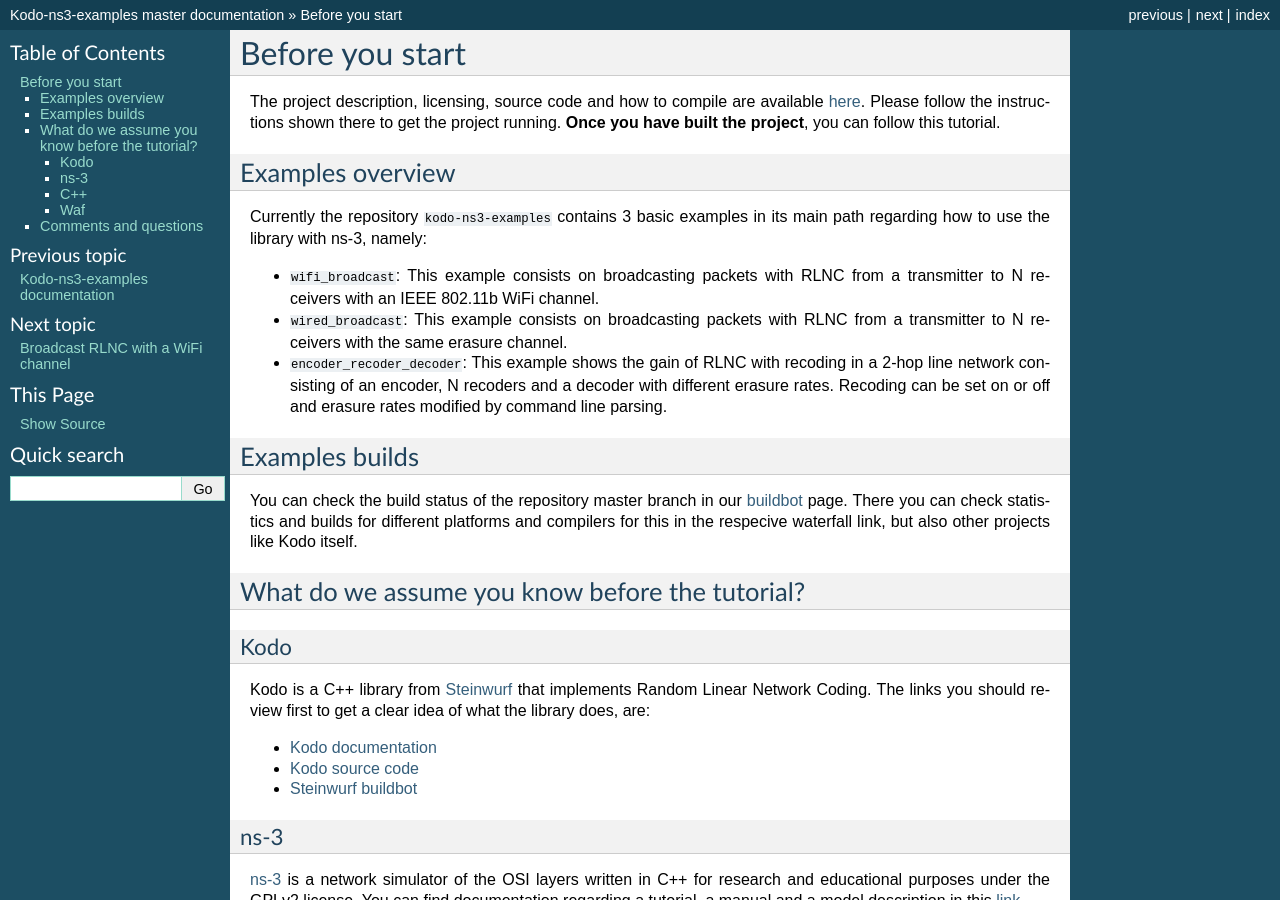
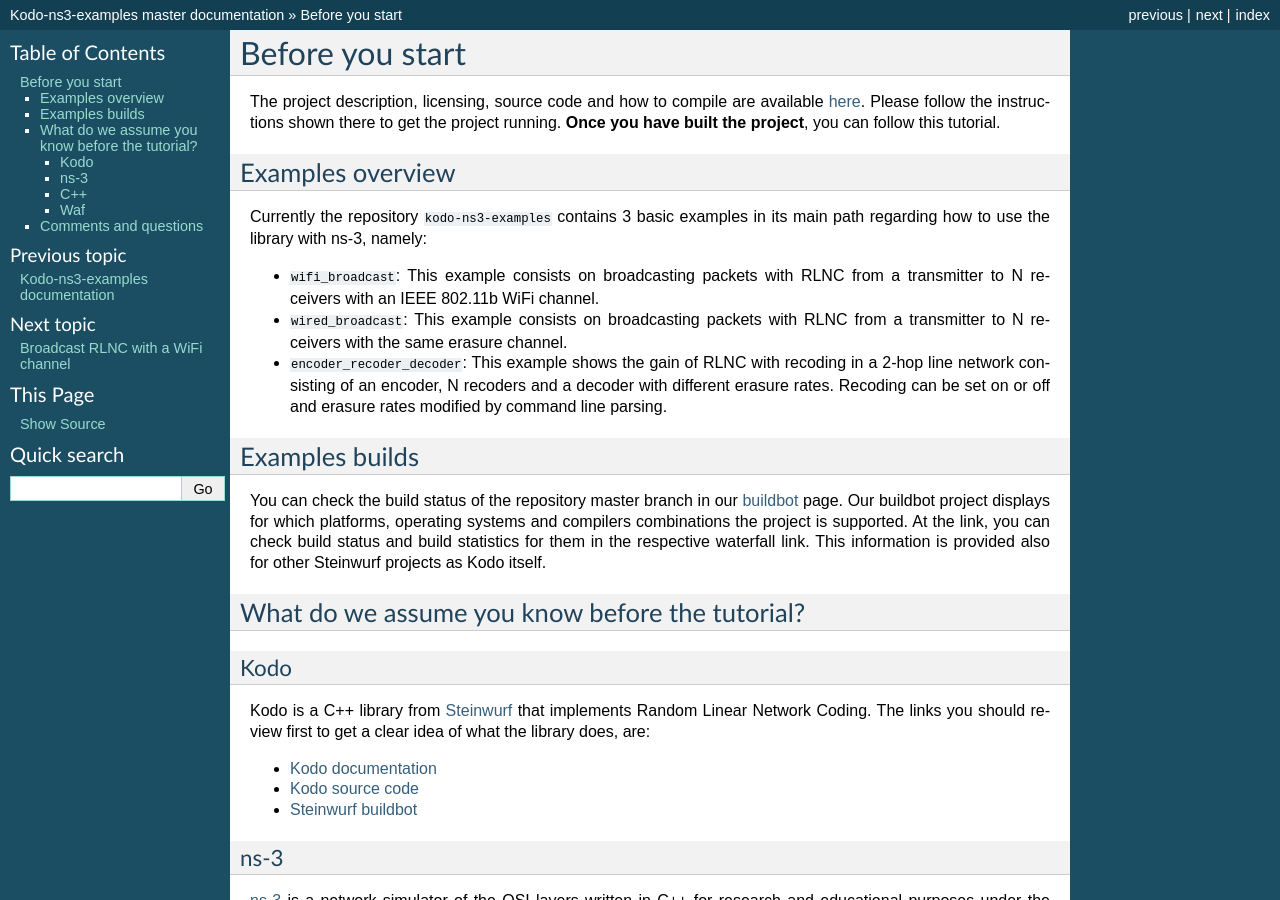
Before and after one commit to steinwurf/kodo-ns3-examples, a Sphinx documentation site: the page built from docs/before_you_start.rst, in a window 1280 px wide and 900 px high. Built offline with Sphinx 7.4.7, drawn with Linux system fonts in a browser that asks for light colours; formulas are drawn with MathJax 3.

Commit message:
Correct platform support statement

```diff
--- a/docs/before_you_start.rst
+++ b/docs/before_you_start.rst
@@ -28,10 +28,11 @@
 ---------------
 
 You can check the build status of the repository master branch in our
-`buildbot <http://buildbot.steinwurf.dk/stats?projects=kodo-ns3-examples>`_ page.
-There you can check statistics and builds for different platforms and compilers
-for this in the respecive waterfall link, but also other projects like Kodo
-itself.
+`buildbot <http://buildbot.steinwurf.dk/stats?projects=kodo-ns3-examples>`_
+page. Our buildbot project displays for which platforms, operating systems and
+compilers combinations the project is supported. At the link, you can check
+build status and build statistics for them in the respective waterfall link.
+This information is provided also for other Steinwurf projects as Kodo itself.
 
 What do we assume you know before the tutorial?
 -----------------------------------------------
```
